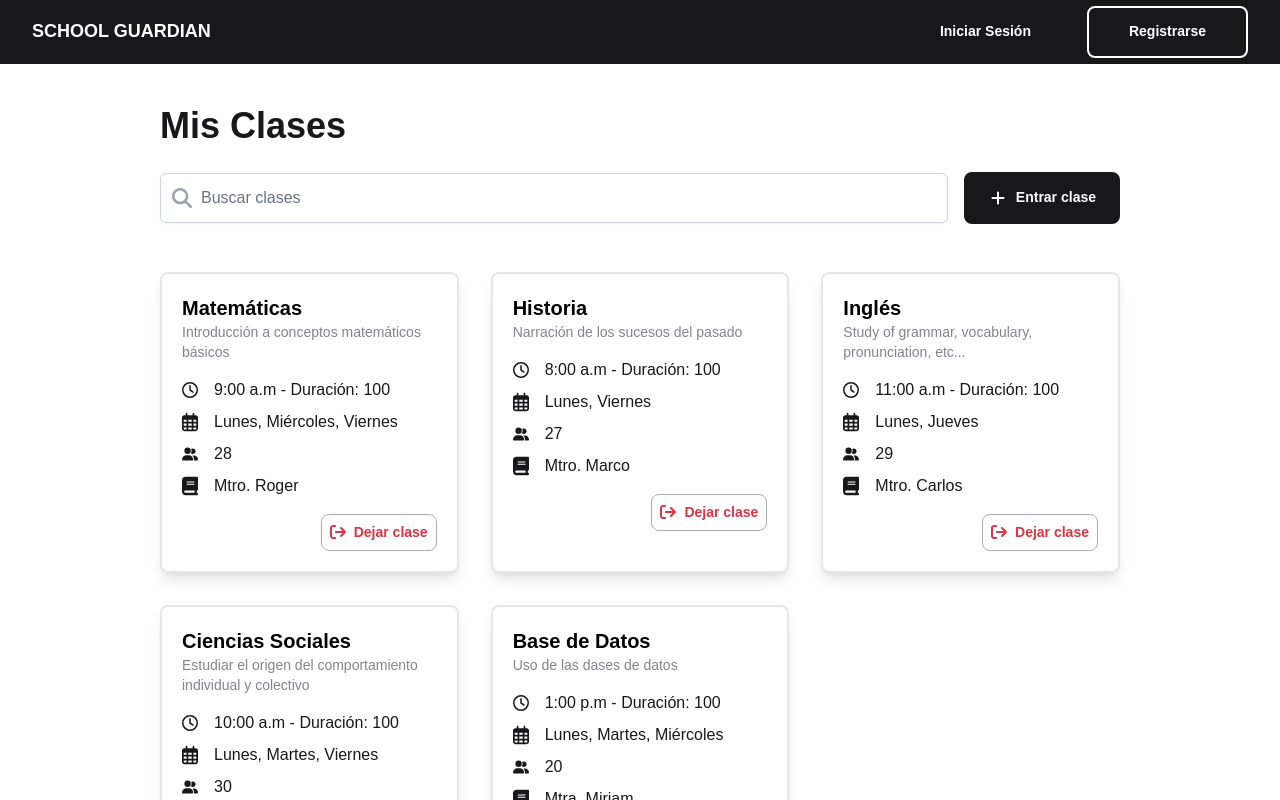
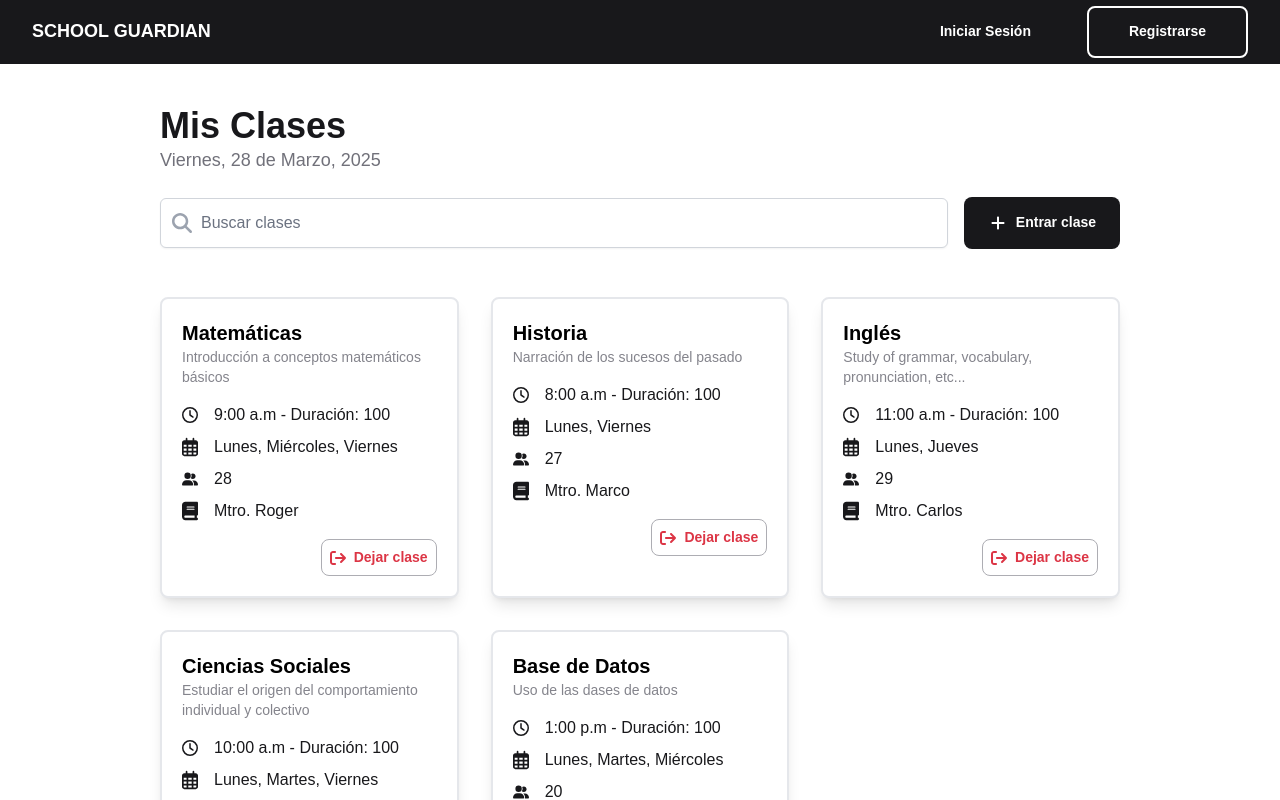
Before and after one commit to Orizon-team/SchoolGuardian, a Next.js app: page /dashboard/student_dashboard/my_classes in a window 1280 px wide. Shown: the top 800 px of the page. Built offline with nearby package versions, Linux system fonts and the light colour scheme.

Commit message:
Se agregarón las fechas para student_dashboard y my_classes.

```diff
--- a/app/dashboard/student_dashboard/my_classes/page.tsx
+++ b/app/dashboard/student_dashboard/my_classes/page.tsx
@@ -4,6 +4,7 @@ import React, { useState } from "react";
 import { SearchField } from "@/components/ui/search_Field";
 import { FillButton } from "@/components/ui/button";
 import { JoinClass } from "@/components/ui/join_Class";
+import { GetNowDate } from "@/lib/utils";
 import { FontAwesomeIcon } from "@fortawesome/react-fontawesome";
 import { faPlus } from "@fortawesome/free-solid-svg-icons";
 import { ClassCardStudent } from "@/components/ui/class_card";
@@ -21,9 +22,12 @@ export default function My_Classes() {
   return (
     <div className="flex flex-col gap-y-4 px-40 py-10">
       <div className="mb-8">
-        <h2 className="text-4xl-ori font-bold text-primaryOri mb-6">
+        <h2 className="text-4xl-ori font-bold text-primaryOri">
           Mis Clases
         </h2>
+        <p className="text-lg-ori text-greyOri-500 mb-6">
+          {GetNowDate()}
+        </p>
         <div className="flex gap-4 items-center">
           <div className="flex-1">
             <SearchField placeHolder="Buscar clases" />
--- a/app/dashboard/student_dashboard/page.tsx
+++ b/app/dashboard/student_dashboard/page.tsx
@@ -5,6 +5,7 @@ import { SearchField } from "@/components/ui/search_Field";
 import { Dropdown } from "@/components/ui/dropdown";
 import { Table } from "@/components/ui/table";
 import { StatusIndicator } from "@/components/ui/status";
+import { GetNowDate } from "@/lib/utils";
 import { ProfileCard } from "@/components/ui/perfil_card";
 
 interface UserData {
@@ -61,7 +62,7 @@ export default function Student_Dasboard() {
                     Dashboard
                 </h2>
                 <p className="text-lg-ori text-greyOri-500">
-                    Lunes, Marzo 17, 2025
+                    {GetNowDate()}
                 </p>
             </div>
 
```
